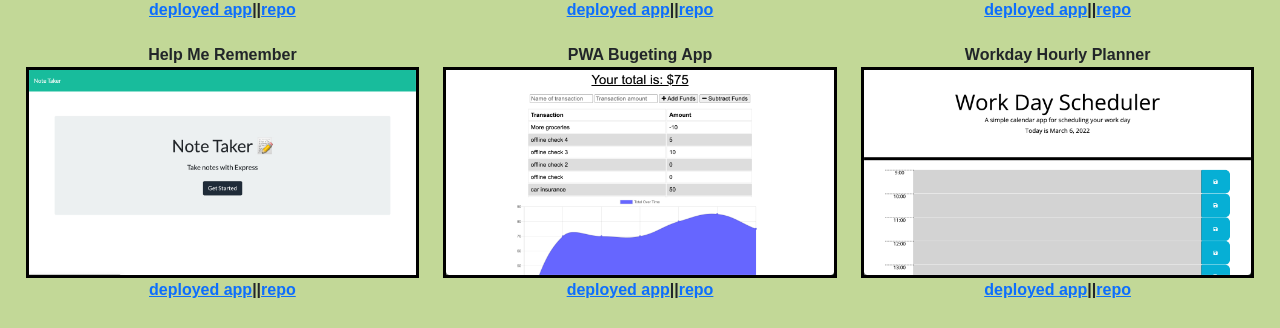
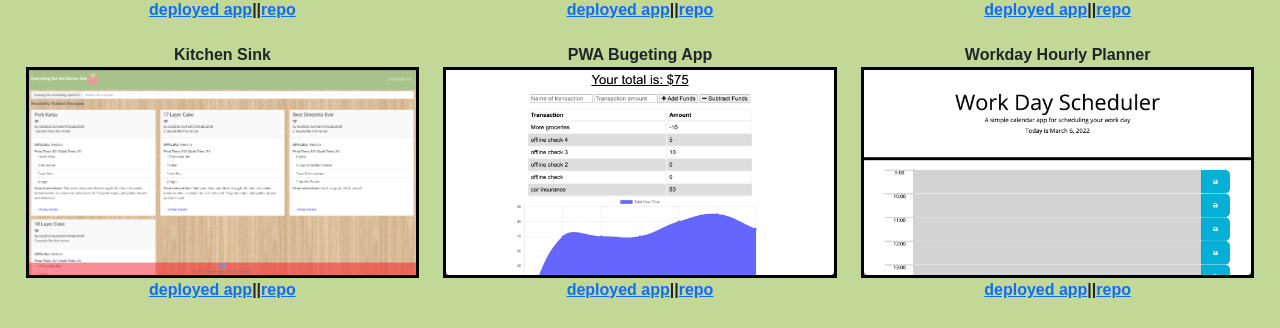
Before and after one commit to mloercher/ml_portfolio, a React (Create React App) app: page /projects in a window 1280 px wide. Shown: the part 392-720 px from the top of the page. Built offline with nearby package versions, Linux system fonts and the light colour scheme; a web font is replaced by a local one.

Commit message:
added new project

```diff
--- a/src/components/Projects/index.js
+++ b/src/components/Projects/index.js
@@ -6,6 +6,7 @@ import jsQuiz from "../../assets/images/js-quiz.png";
 import helpMeRemember from "../../assets/images/note-taker.png";
 import budgetApp from "../../assets/images/budgeting.png";
 import workday from "../../assets/images/workday.png";
+import kitchenSink from "../../assets/images/kitchenSink.png";
 
 import { Link } from "react-router-dom";
 
@@ -113,14 +114,14 @@ function Projects(props) {
       </div>
       <div class="row" id="row2">
         <div class="col-sm">
-          <p>Help Me Remember</p>
+          <p>Kitchen Sink</p>
           <a
-            href="https://floating-refuge-18912.herokuapp.com/"
+            href="https://kitchen-sink.herokuapp.com/"
             target="_blank"
             without
             rel="noreferrer"
           >
-            <img src={helpMeRemember} id="projImg" alt="notetaker screenshot" />
+            <img src={kitchenSink} id="projImg" alt="notetaker screenshot" />
           </a>
           <p>
             <a
```
Also changed, not shown: src/assets/images/kitchenSink.png (added).
